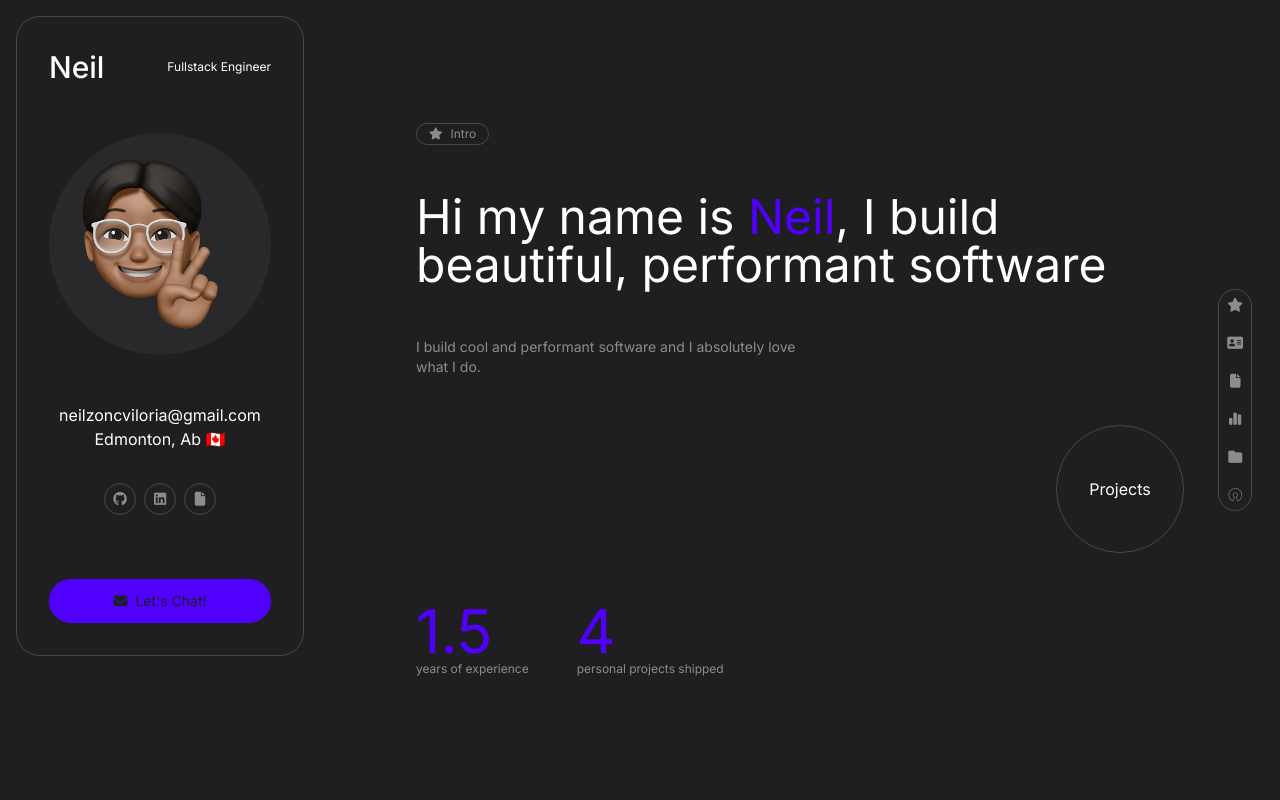
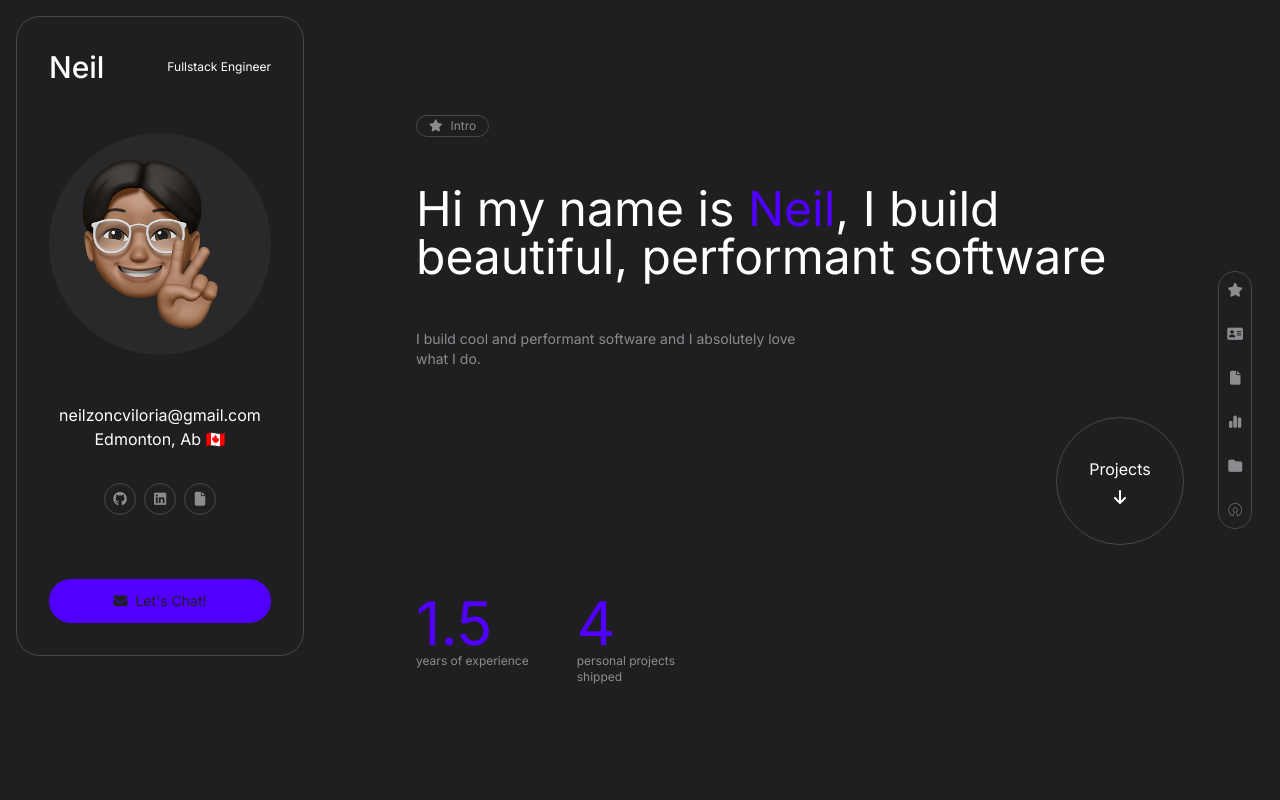
Before and after one commit to neil-and-void/neil.viloria.dev, a Next.js app: page / in a window 1280 px wide. Shown: the top 800 px of the page. Built offline with nearby package versions, Linux system fonts and the light colour scheme.

Commit message:
page links

```diff
--- a/src/app/layout.tsx
+++ b/src/app/layout.tsx
@@ -4,8 +4,7 @@ import { Inter } from 'next/font/google';
 const inter = Inter({ subsets: ['latin'] });
 
 export const metadata = {
-  title: 'Create Next App',
-  description: 'Generated by create next app',
+  title: 'Neil | Fullstack Engineer',
 };
 
 export default function RootLayout({
--- a/src/app/page.tsx
+++ b/src/app/page.tsx
@@ -1,6 +1,6 @@
 import Head from 'next/head';
 import Image from 'next/image';
-import Link from 'next/link';
+
 import Script from 'next/script';
 
 export default function Home() {
@@ -10,20 +10,28 @@ export default function Home() {
         src="https://kit.fontawesome.com/e8971d5674.js"
         crossOrigin="anonymous"
       ></Script>
-      <Head>
-        <title>My page title</title>
-        <meta property="og:title" content="My page title" key="title" />
-      </Head>
       <div className="grid grid-cols-1 md:grid-cols-[1fr_3fr]">
         {/* side bar */}
         <div className="fixed h-screen md:flex flex-col justify-center right-0 pr-7 hidden">
           <div className="flex flex-col rounded-full border border-gray-tertiary p-2 gap-6 items-center text-sm text-gray-secondary">
+            <a href="#intro">
               <i className="fa-solid fa-star hover:text-primary cursor-pointer"></i>
+            </a>
+            <a href="#about">
               <i className="fa-solid fa-address-card hover:text-primary cursor-pointer"></i>
+            </a>
+            <a href="#resume">
               <i className="fa-solid fa-file hover:text-primary cursor-pointer"></i>
+            </a>
+            <a href="#skills">
               <i className="fa-solid fa-chart-simple hover:text-primary cursor-pointer"></i>
+            </a>
+            <a href="#projects">
               <i className="fa-solid fa-folder hover:text-primary cursor-pointer"></i>
+            </a>
+            <a href="#open-source">
               <i className="fa-brands fa-osi hover:text-primary cursor-pointer"></i>
+            </a>
           </div>
         </div>
 
@@ -109,10 +117,11 @@ export default function Home() {
             </div>
 
             <a
-              className="w-32 h-32 border border-gray-tertiary rounded-full self-end flex justify-center items-center hover:border-primary hover:text-white/80"
+              className="w-32 h-32 border border-gray-tertiary rounded-full self-end flex flex-col justify-center items-center hover:border-primary hover:text-white/80 gap-2"
               href="#projects"
             >
               Projects
+              <i className="fa-solid fa-arrow-down"></i>
             </a>
 
             <div className="flex gap-12">
@@ -125,7 +134,7 @@ export default function Home() {
 
               <div>
                 <div className="text-6xl text-primary">4</div>
-                <div className="text-gray-secondary text-xs">
+                <div className="text-gray-secondary text-xs w-[100px]">
                   personal projects shipped
                 </div>
               </div>
```
Lines whose indentation alone changed are shown as unchanged.
